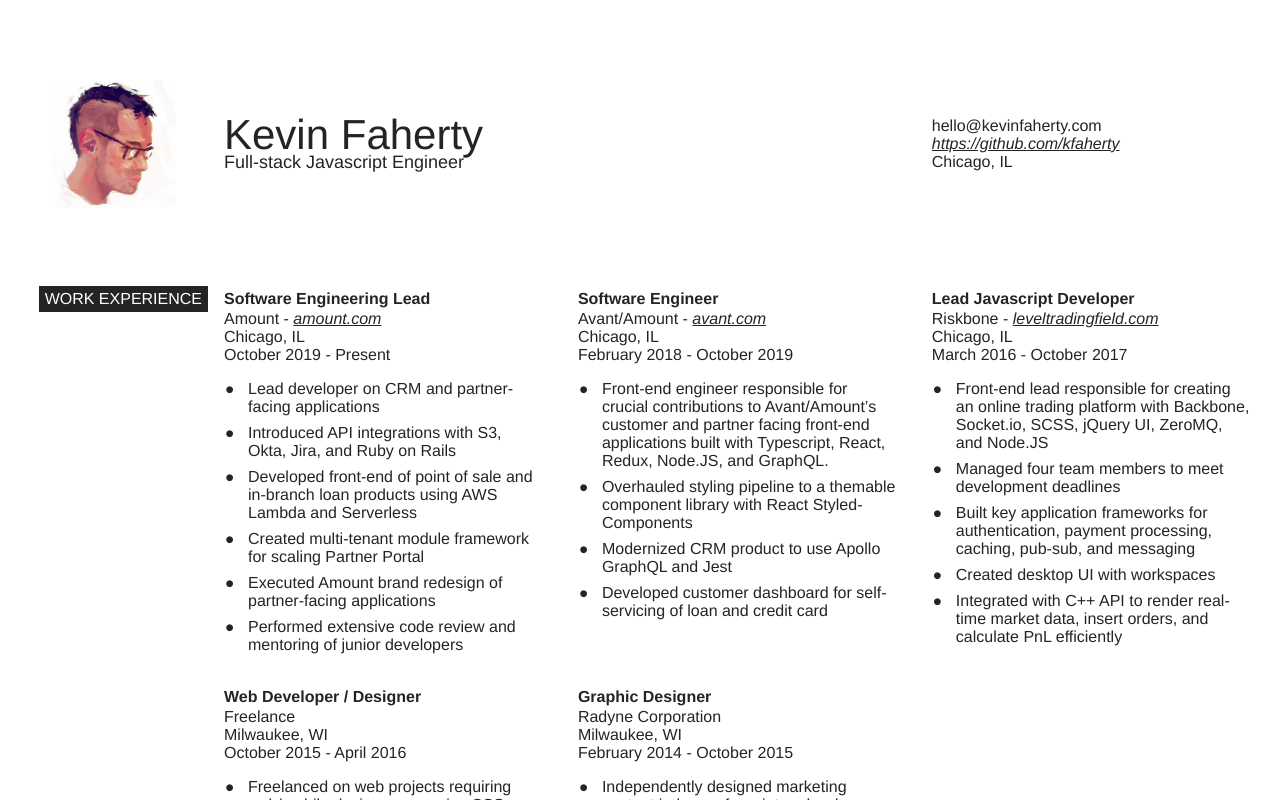
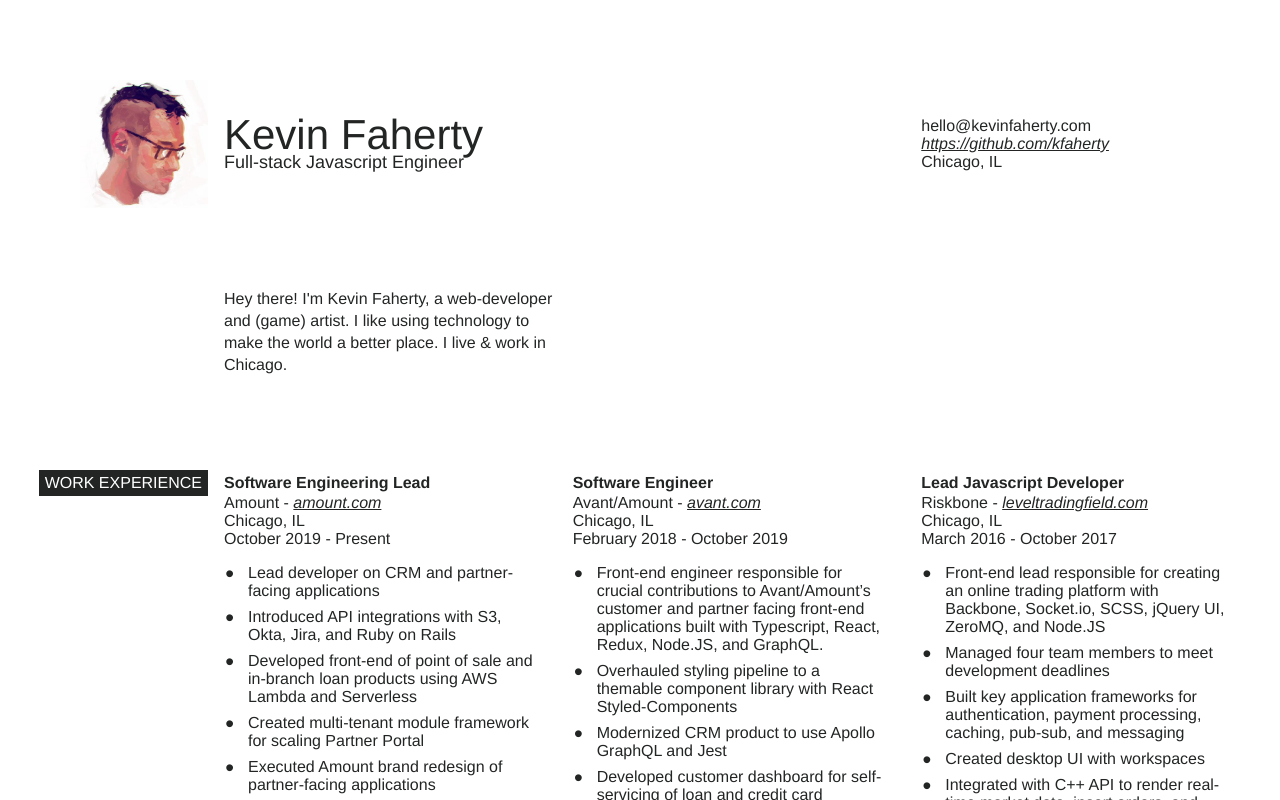
Before and after one commit to kfaherty/personal-site, a React app: page / in a window 1280 px wide. Shown: the top 800 px of the page. Built offline with nearby package versions, Linux system fonts and the light colour scheme.

Commit message:
bio (#4)

```diff
--- a/src/Components/Resume/index.tsx
+++ b/src/Components/Resume/index.tsx
@@ -118,7 +118,9 @@
   <Grid>
     <div>
       <CellHeader>ArtHawk</CellHeader>
-      <div>Artist Showcase Platform - <Link href='https://art-hawk.com'>Website</Link></div>
+      <div>Artist Showcase Platform
+        {/*- <Link href='https://art-hawk.com'>Website</Link> */}
+      </div>
       <div>2020</div>
       <ListBullet>
         <BulletElement>An art showcase platform with built-in tools for freelance artists</BulletElement>
@@ -177,8 +179,8 @@
   </Grid>
 );
 
-const Resume: React.FC = () => (
-  <ResumeWrap>
+const Header: React.FC = () => (
+  <>
     <Logo
       src={logo}
       alt='logo'
@@ -194,6 +196,26 @@
         <div>Chicago, IL</div>
       </div>
     </HeaderGrid>
+  </>
+);
+
+const Bio: React.FC = () => (
+  <>
+    <div />
+    <HeaderGrid>
+      <p>
+        Hey there! I'm Kevin Faherty, a web-developer and (game) artist.
+        I like using technology to make the world a better place. I live &amp; work in Chicago.
+      </p>
+    </HeaderGrid>
+  </>
+);
+
+const Resume: React.FC = () => (
+  <ResumeWrap>
+    <Header />
+
+    <Bio />
 
     <Section>Work Experience</Section>
     <WorkExperience />
--- a/src/Components/Resume/presentational.tsx
+++ b/src/Components/Resume/presentational.tsx
@@ -16,12 +16,13 @@
 
   ${media.small`
     gap: 5em 1em;
-    grid-template-columns: 10em calc(100% - 10em);
+    grid-template-columns: 10em calc(100% - 11em);
   `}
 `;
 
 export const Logo = styled.img`
-  align-items: center;
+  display: flex;
+  justify-self: flex-end;
   height: 8em;
 `;
 
```
Also changed, not shown: 1 other file (tests, documents, lock files or other folders).
